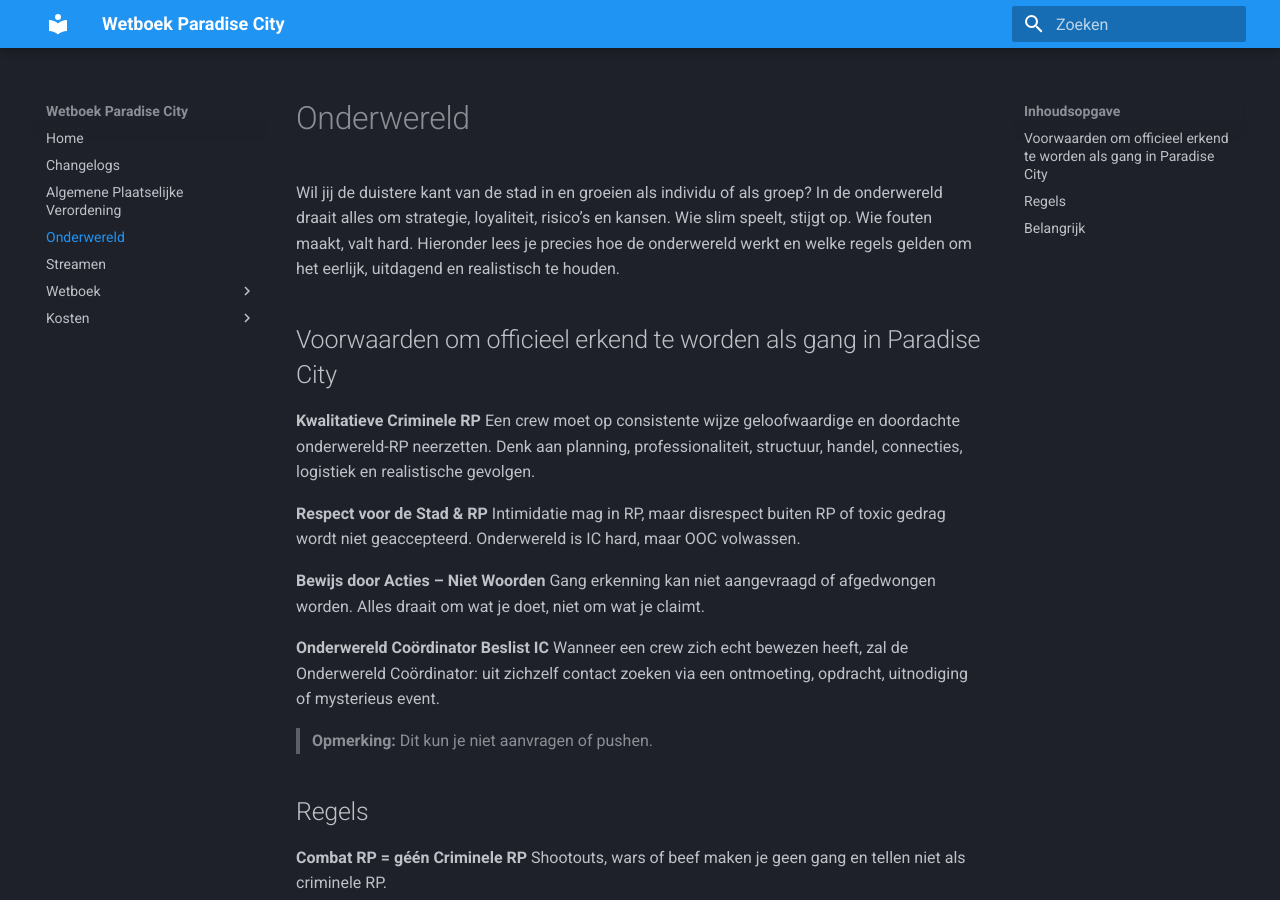
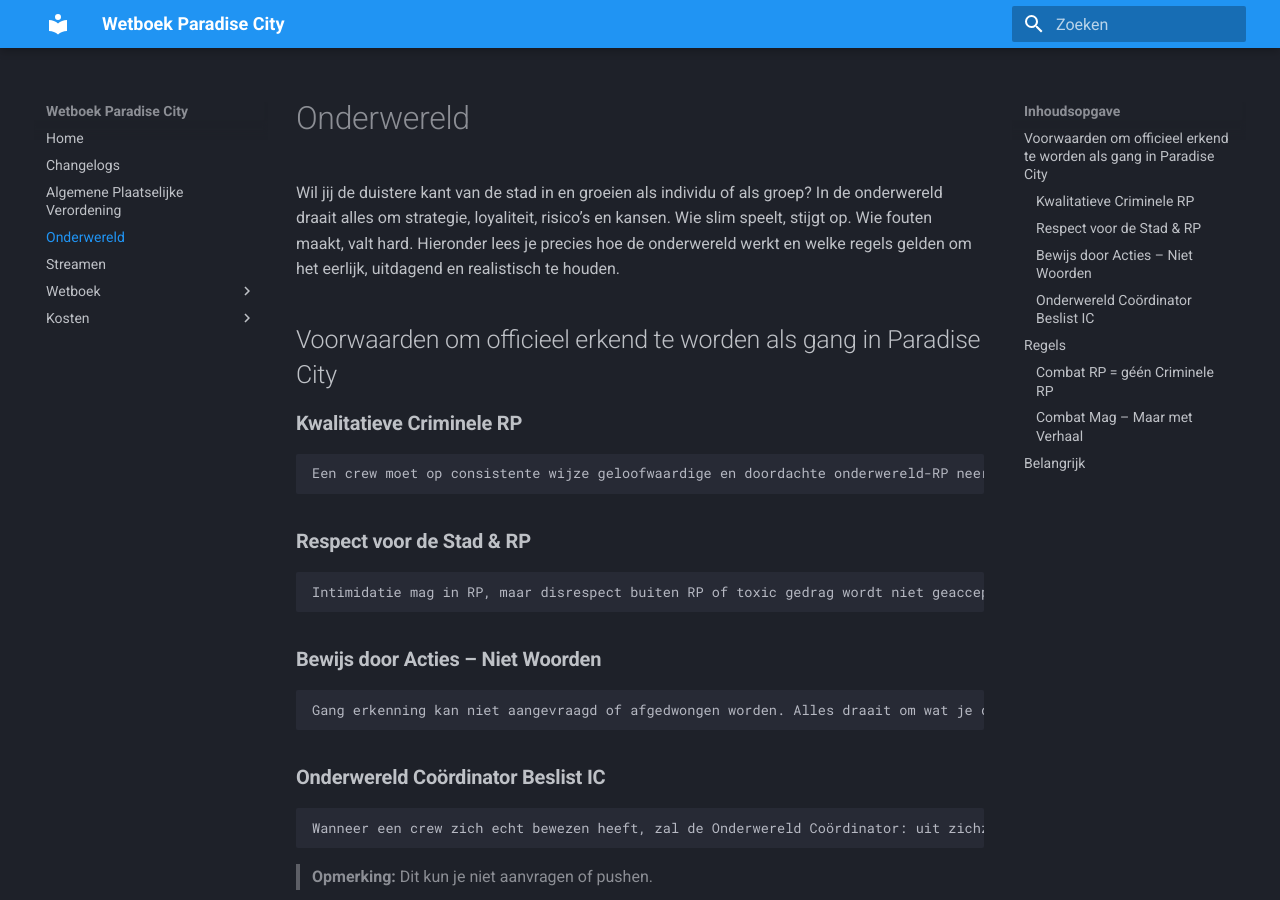
Before and after one commit to Paradise-City-Reborn/wetboek, an MkDocs documentation site: the page built from docs/onderwereld.md, in a window 1280 px wide and 900 px high. Built offline with MkDocs 1.6.1 and Material for MkDocs 9.7.7, drawn with Linux system fonts in a browser that asks for light colours; comment, search, counter and statistics services are not loaded.

Commit message:
Changelogs

```diff
--- a/docs/onderwereld.md
+++ b/docs/onderwereld.md
@@ -2,26 +2,30 @@
 Wil jij de duistere kant van de stad in en groeien als individu of als groep? In de onderwereld draait alles om strategie, loyaliteit, risico’s en kansen. Wie slim speelt, stijgt op. Wie fouten maakt, valt hard. Hieronder lees je precies hoe de onderwereld werkt en welke regels gelden om het eerlijk, uitdagend en realistisch te houden.
 
 ## Voorwaarden om officieel erkend te worden als gang in Paradise City
-**Kwalitatieve Criminele RP**
+### **Kwalitatieve Criminele RP**
+
     Een crew moet op consistente wijze geloofwaardige en doordachte onderwereld-RP neerzetten. Denk aan planning, professionaliteit, structuur, handel, connecties, logistiek en realistische gevolgen.
 
-**Respect voor de Stad & RP**
+### **Respect voor de Stad & RP**
+
     Intimidatie mag in RP, maar disrespect buiten RP of toxic gedrag wordt niet geaccepteerd. Onderwereld is IC hard, maar OOC volwassen.
 
-**Bewijs door Acties – Niet Woorden**
+### **Bewijs door Acties – Niet Woorden**
+
     Gang erkenning kan niet aangevraagd of afgedwongen worden. Alles draait om wat je doet, niet om wat je claimt.
 
-**Onderwereld Coördinator Beslist IC**
+### **Onderwereld Coördinator Beslist IC**
+
     Wanneer een crew zich echt bewezen heeft, zal de Onderwereld Coördinator: uit zichzelf contact zoeken via een ontmoeting, opdracht, uitnodiging of mysterieus event.
 
 > **Opmerking:** Dit kun je niet aanvragen of pushen.
 
 
 ## Regels
-**Combat RP = géén Criminele RP**
+### **Combat RP = géén Criminele RP**
     Shootouts, wars of beef maken je geen gang en tellen niet als criminele RP.
 
-**Combat Mag – Maar met Verhaal**
+### **Combat Mag – Maar met Verhaal**
 Shootouts zijn toegestaan als het logisch voortvloeit uit RP, en er goede RP ná afloop plaatsvindt, zoals:
 - rip attempts / misgelopen deals
 - onderhandelingen & dreiging
```
